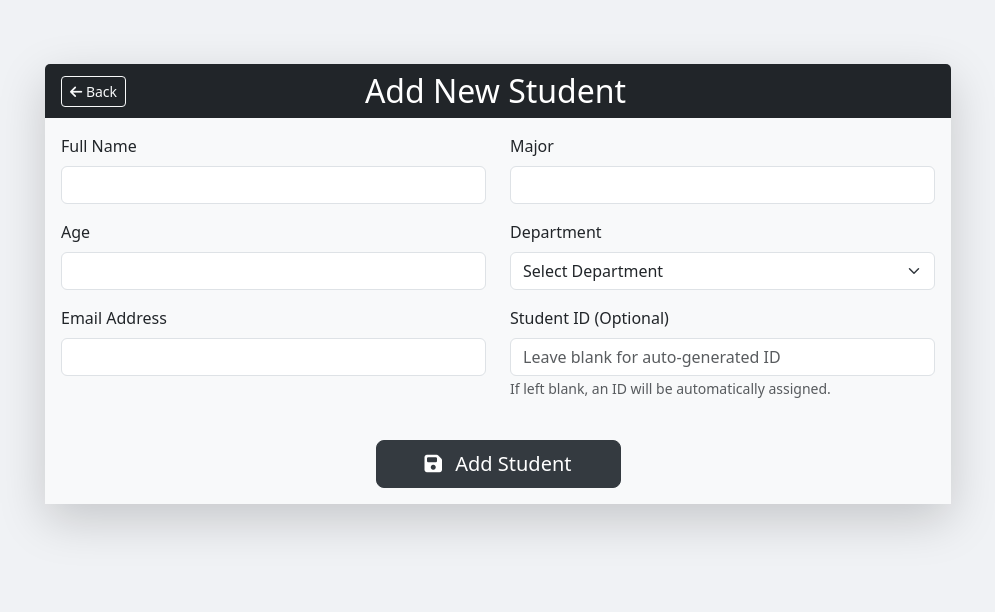
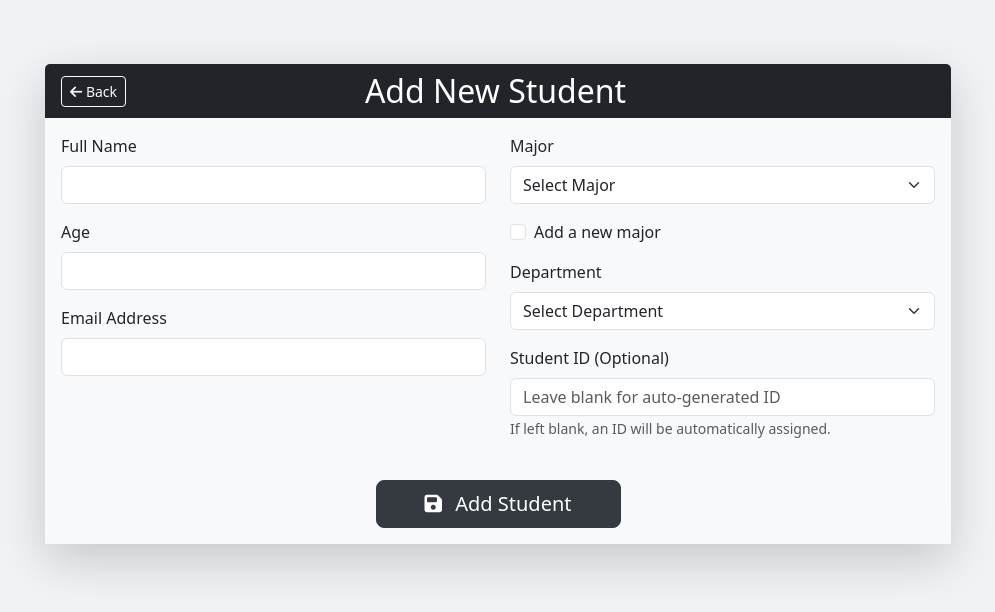
Before and after one commit to Jakub-Nowicki/project_databases_class, a Flask app: page /students/add in a window 1280 px wide. Shown: the part 56-668 px from the top of the page, without its empty margins (142-1137 px from the left). Run offline with Flask 3, Linux system fonts and the light colour scheme; data that the repository does not hold is empty; some libraries are stand-ins or nearby versions.

Commit message:
Update add_student.html

```diff
--- a/app/templates/add_student.html
+++ b/app/templates/add_student.html
@@ -47,7 +47,24 @@
                             <div class="col-md-6">
                                 <div class="mb-3">
                                     <label for="major" class="form-label">Major</label>
-                                    <input type="text" class="form-control" id="major" name="major" required>
+                                    <select class="form-select" id="major" name="major" required>
+                                        <option value="" selected disabled>Select Major</option>
+                                        {% for major in majors %}
+                                        <option value="{{ major }}">{{ major }}</option>
+                                        {% endfor %}
+                                    </select>
+                                </div>
+
+                                <div class="mb-3">
+                                    <div class="form-check">
+                                        <input class="form-check-input" type="checkbox" id="newMajorCheck">
+                                        <label class="form-check-label" for="newMajorCheck">
+                                            Add a new major
+                                        </label>
+                                    </div>
+                                    <div id="newMajorField" style="display: none;">
+                                        <input type="text" class="form-control mt-2" id="newMajor" placeholder="Enter new major">
+                                    </div>
                                 </div>
 
                                 <div class="mb-3">
@@ -81,5 +98,51 @@
     </div>
 </div>
 
+<script>
+document.addEventListener('DOMContentLoaded', function() {
+    const majorSelect = document.getElementById('major');
+    const newMajorCheck = document.getElementById('newMajorCheck');
+    const newMajorField = document.getElementById('newMajorField');
+    const newMajorInput = document.getElementById('newMajor');
+
+    newMajorCheck.addEventListener('change', function() {
+        if (this.checked) {
+            majorSelect.disabled = true;
+            majorSelect.required = false;
+            newMajorField.style.display = 'block';
+            newMajorInput.required = true;
+
+            // Update the form's major field with the new value when changed
+            newMajorInput.addEventListener('input', function() {
+                const hiddenInput = document.createElement('input');
+                hiddenInput.type = 'hidden';
+                hiddenInput.name = 'major';
+                hiddenInput.value = this.value;
+
+                // Remove any existing hidden major input
+                const existingHidden = document.querySelector('input[type="hidden"][name="major"]');
+                if (existingHidden) {
+                    existingHidden.remove();
+                }
+
+                // Add the new hidden input
+                majorSelect.after(hiddenInput);
+            });
+        } else {
+            majorSelect.disabled = false;
+            majorSelect.required = true;
+            newMajorField.style.display = 'none';
+            newMajorInput.required = false;
+
+            // Remove any hidden major input
+            const existingHidden = document.querySelector('input[type="hidden"][name="major"]');
+            if (existingHidden) {
+                existingHidden.remove();
+            }
+        }
+    });
+});
+</script>
+
 <script src="https://kit.fontawesome.com/a076d05399.js" crossorigin="anonymous"></script>
 {% endblock %}
```
